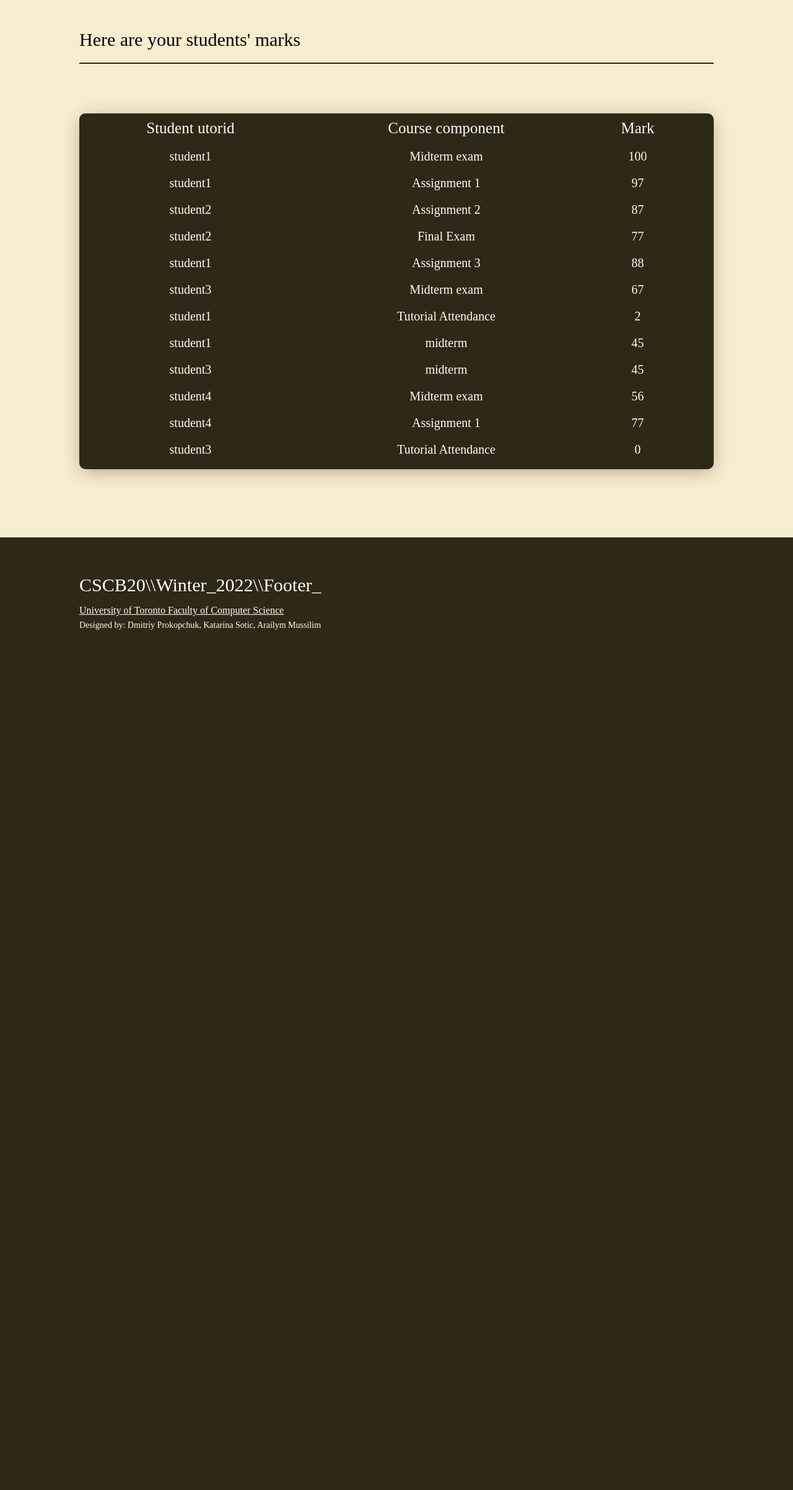
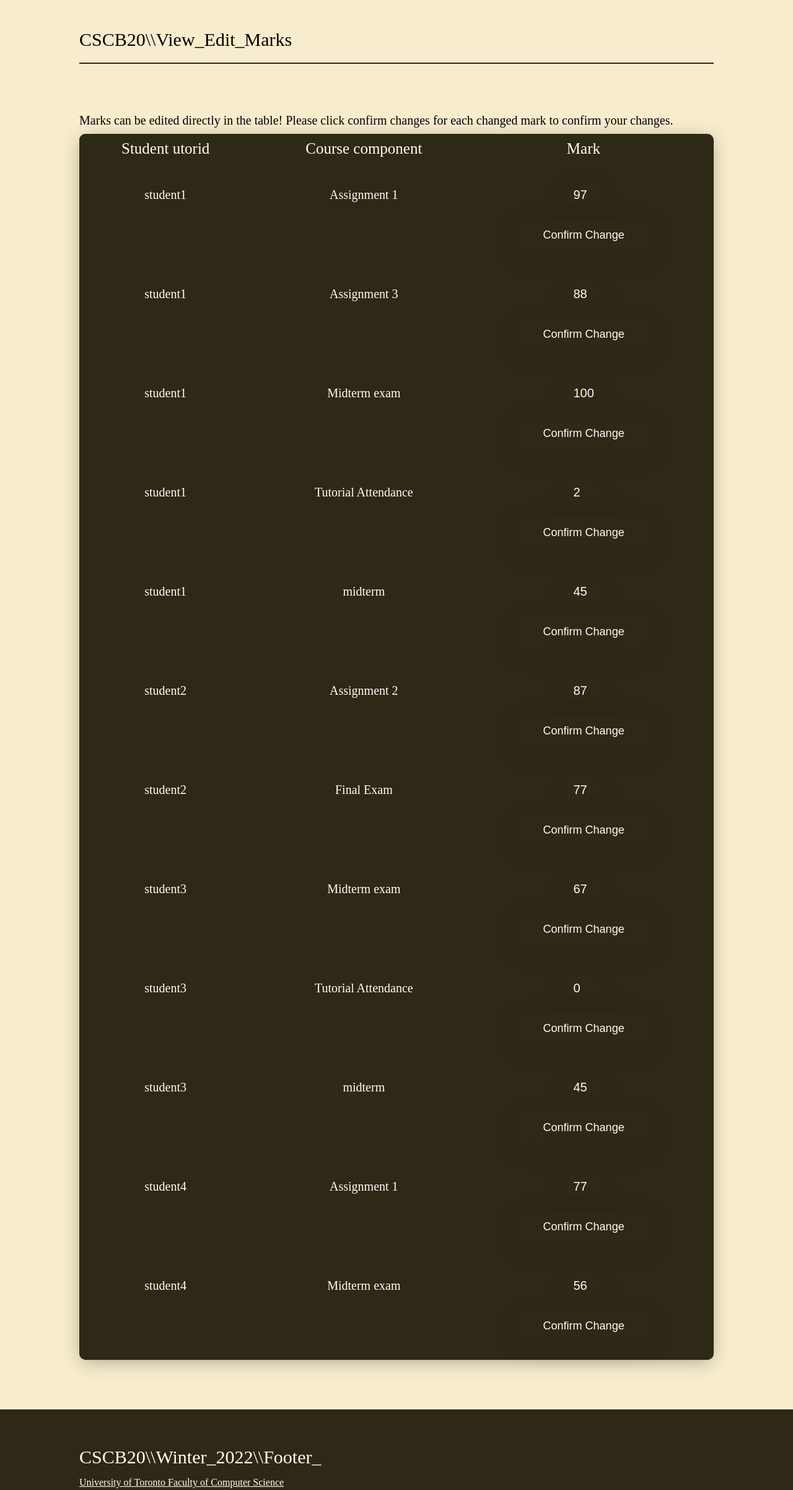
Before and after one commit to prokopchukdim/cscb20, a Flask app: page /viewmarks in a window 1280 px wide. Shown: the part 63-2467 px from the top of the page at 62% size. Before the commit the page ends 1079 px from the top, so only its background shows below. Run offline with Flask 2, Linux system fonts and the light colour scheme; data comes from the database, SQL or seed files in the repository; both versions use the stored data as it was after the commit.

Commit message:
Added ability to change marks manually

```diff
--- a/app.py
+++ b/app.py
@@ -139,10 +139,22 @@ def entermarks():
         add_marks(student_mark_details)
         return redirect(url_for('entermarks'))
 
-@app.route('/viewmarks')
+@app.route('/viewmarks', methods = ['GET', 'POST'])
 def viewmarks():
-    user = db.engine.execute("select * from Student").all()
-    return render_template('viewmarks.html', user=user)
+    if request.method == 'GET':
+        user = db.engine.execute("select * from Student ORDER BY utorid, coursecomponent").all()
+        return render_template('viewmarks.html', user=user)
+    else:
+        utorid = request.form['utorid']
+        coursecomponent = request.form['coursecomp']
+        mark = request.form['remark']
+        student_mark_details = (
+            utorid,
+            coursecomponent,
+            mark
+        )
+        change_marks(student_mark_details)
+        return redirect(url_for('viewmarks'))
 
 @app.route('/marks')
 def marks():
@@ -166,8 +178,8 @@ def studentremark():
         return render_template('studentremark.html')
     else:
         utorid = session['name']
-        coursecomponent = request.form['remark-input-1'] #need to fix this
-        mark = request.form['remark-input-2'] #need to fix
+        coursecomponent = request.form['remark-input-1']
+        mark = request.form['remark-input-2']
         remark = request.form['remark']
         student_mark_details = (
             utorid,
@@ -192,6 +204,9 @@ def add_remarks(student_remark_details):
     student = Remark(utorid = student_remark_details[0], coursecomponent = student_remark_details[1], mark = student_remark_details[2], remark = student_remark_details[3])
     db.session.add(student)
     db.session.commit()
+
+def change_marks(student_mark_details):
+    db.engine.execute("UPDATE Student SET mark = :mark WHERE utorid = :utorid AND coursecomponent = :coursecomp", {'mark':student_mark_details[2], 'utorid':student_mark_details[0], 'coursecomp':student_mark_details[1]})
 
 
 def query_users():
--- a/static/css/styles.css
+++ b/static/css/styles.css
@@ -57,6 +57,7 @@ input{
 	padding: 10px;
 	border: none;
 	outline: none;
+	font-size: 20px;
 	border-radius: 10px;
 	box-shadow: rgba(39, 37, 22, 0.42) 0px 10px 40px -10px;
 }
@@ -69,7 +70,7 @@ button{
 	color: #fff;
 	background: #2e2817;
 	font-size: 1em;
-	font-weight: bold;
+	/* font-weight: bold; */
 	margin-top: 20px;
 	outline: none;
 	border: none;
@@ -515,6 +516,10 @@ iframe{
 	display: none;
 }
 
+.number-input{
+	width:33px;
+	overflow: visible;
+}
 /*mobile code*/
 
 #mobile-nav-toggle{
@@ -638,8 +643,11 @@ iframe{
 		font-size: 16px;
 	}
 
-	.table-body-cell{
+	.table-body-cell, .table-body-cell > form > input{
 		font-size: 12px;
+	}
+	.number-input{
+		width:22px;
 	}
 
 	.footer-tiny{
@@ -673,8 +681,12 @@ iframe{
 		font-size: 14px;
 	}
 
-	.table-body-cell, ::placeholder{
+	.table-body-cell, ::placeholder, .table-body-cell > form > input{
 		font-size: 10px;
+	}
+
+	.general-button{
+		min-width: 100px;
 	}
 }
 
--- a/templates/marks.html
+++ b/templates/marks.html
@@ -65,7 +65,7 @@
                 <a class = "log-navbutton" href="{{ url_for('viewmarks') }}">View Marks</a>
                 <a class = "log-navbutton" href="{{ url_for('remark') }}">View Remark Requests</a>
 			</div>
-
+            <p>Please enter new marks in the Enter Marks menu. You can change existing marks in View Marks, or view remark requests in View Remark Requests.</p>
             {% endif %}
         </div>
     </div>
--- a/templates/viewmarks.html
+++ b/templates/viewmarks.html
@@ -1,9 +1,11 @@
 {% extends "loginsuccess_temp.html" %}
 {% block content %}
         <div class = "content-wrapper">
-            <p class="big-title">Here are your students' marks<span class = "underline-animation">_</span></p>
+            <p class="big-title">CSCB20\\View_Edit_Marks<span class = "underline-animation">_</span></p>
             <div class="linebr"></div>
             <div class="space-br"></div>
+
+            <p>Marks can be edited directly in the table! Please click confirm changes for each changed mark to confirm your changes.</p>
 
             <div id="table">
 
@@ -20,7 +22,14 @@
                     <div class="table-row">
                         <div class="table-body-cell">{{ user[0] }}</div>
                         <div class="table-body-cell">{{ user[1] }}</div>
-                        <div class="table-body-cell">{{ user[2] }}</div>
+                        <div class="table-body-cell">
+                            <form  action="viewmarks" method = "post">
+                                <input class = "hidden-input" name="utorid" required value = "{{ user[0] }}">
+                                <input class = "hidden-input" name="coursecomp" required value = "{{ user[1] }}">
+                                <input class = "number-input" type="remark" name="remark" required value = "{{ user[2] }}">
+                                <button type = "submit" class = "general-button">Confirm Change</button>
+                            </form>
+                        </div>
                         <div class="table-body-cell"></div>
                     </div>
                 </div>
```
Also changed, not shown: db.db.
